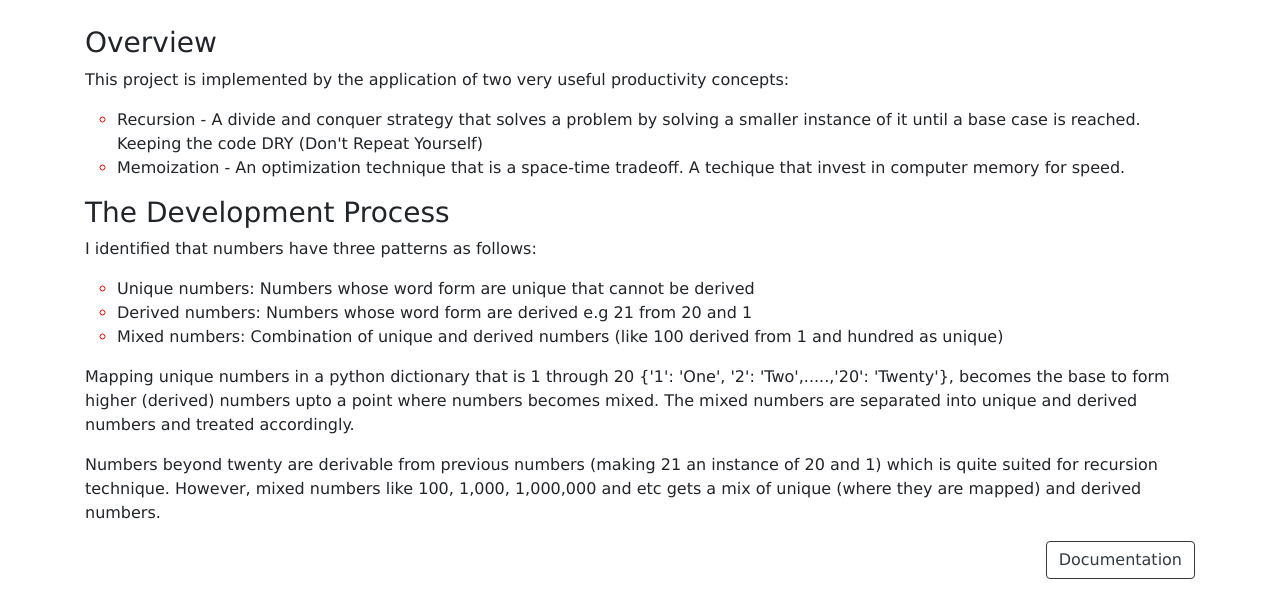
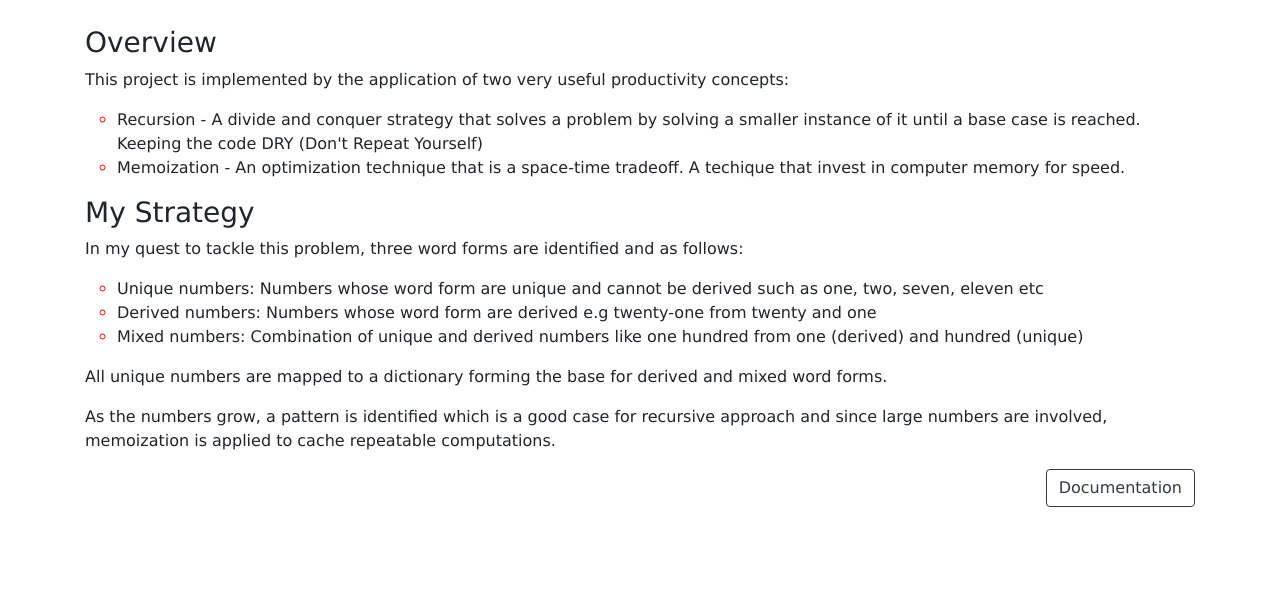
Before and after one commit to UzoTammy/nwokoro, a Django app: page /portfolio/miniproject/number-to-word/ in a window 1280 px wide. Shown: the part 326-921 px from the top of the page. After the commit the page ends 833 px from the top, so only its background shows below. Run offline with Django 5.2, Linux system fonts and the light colour scheme; some libraries are stand-ins or nearby versions.

Commit message:
Improved the presentation of this project

```diff
--- a/core/templates/core/portfolio/tinyprojects/numtoword.html
+++ b/core/templates/core/portfolio/tinyprojects/numtoword.html
@@ -108,21 +108,18 @@
                     </li>
                 </ul>
 
-            <h3>The Development Process</h3>
-            <p>I identified that numbers have three patterns as follows:</p>
+            <h3>My Strategy</h3>
+            <p>In my quest to tackle this problem, three word forms are identified and as follows:</p>
             <ul>
-                <li>Unique numbers: Numbers whose word form are unique that cannot be derived</li>
-                <li>Derived numbers: Numbers whose word form are derived e.g 21 from 20 and 1</li>
-                <li>Mixed numbers: Combination of unique and derived numbers (like 100 derived from 1 and hundred as unique)</li>
+                <li>Unique numbers: Numbers whose word form are unique and cannot be derived such as one, two, seven, eleven etc</li>
+                <li>Derived numbers: Numbers whose word form are derived e.g twenty-one from twenty and one</li>
+                <li>Mixed numbers: Combination of unique and derived numbers like one hundred from one (derived) and hundred (unique)</li>
             </ul>
-            <p>Mapping unique numbers in a python dictionary that is 1 through 20 {'1': 'One', '2': 'Two',.....,'20': 'Twenty'},
-                becomes the base to form higher (derived) numbers upto a point where numbers becomes mixed. The mixed numbers are separated
-                into unique and derived numbers and treated accordingly.
+            <p>
+                All unique numbers are mapped to a dictionary forming the base for derived and mixed word forms.
             </p>
-            <p>
-                Numbers beyond twenty are derivable from previous numbers (making 21 an instance of 20 and 1) which is quite suited for
-                recursion technique. However, mixed numbers like 100, 1,000, 1,000,000 and etc gets a mix of unique (where they are mapped)
-                and derived numbers.
+            <p>As the numbers grow, a pattern is identified which is a good case for recursive approach and since large numbers
+                are involved, memoization is applied to cache repeatable computations.
             </p>
             <a class="float-right btn btn-outline-dark mb-3" href="https://doc.uzonwokoro.com/numbers.html">Documentation</a>
         </div>
```
